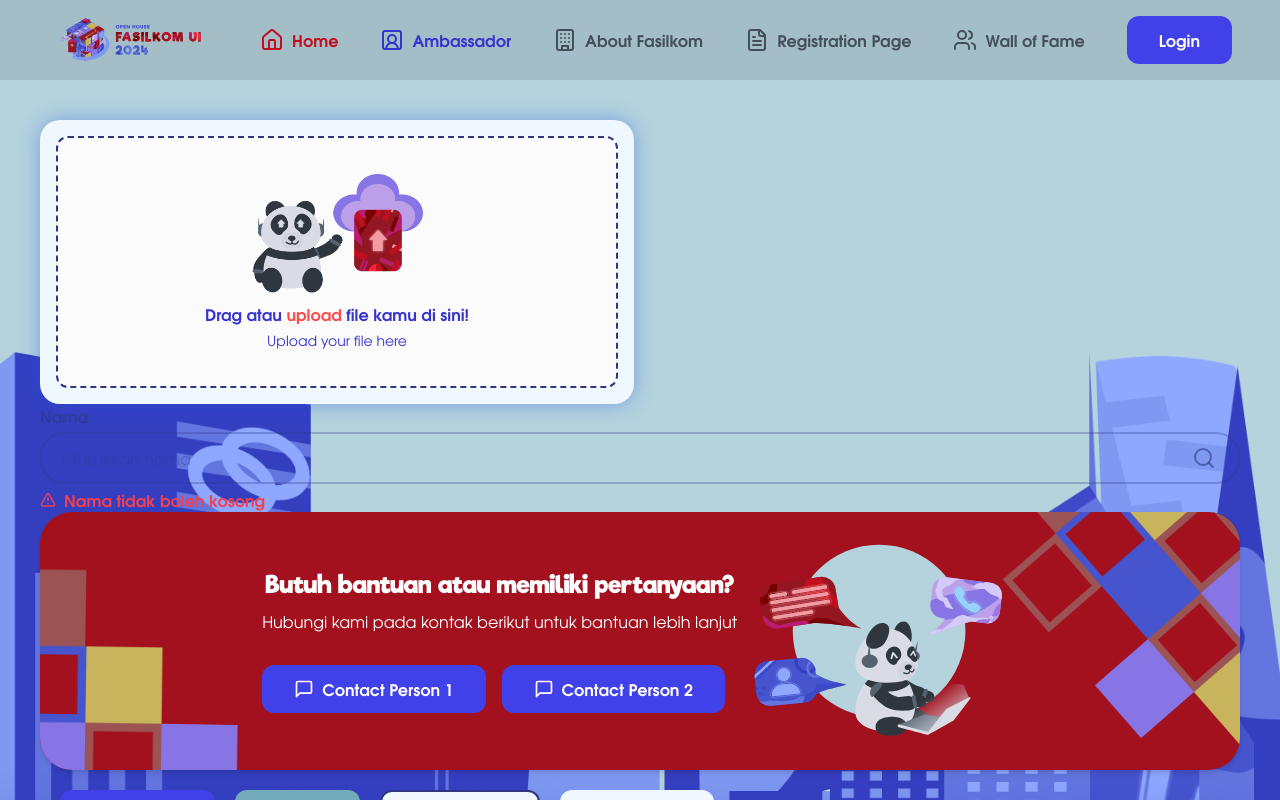
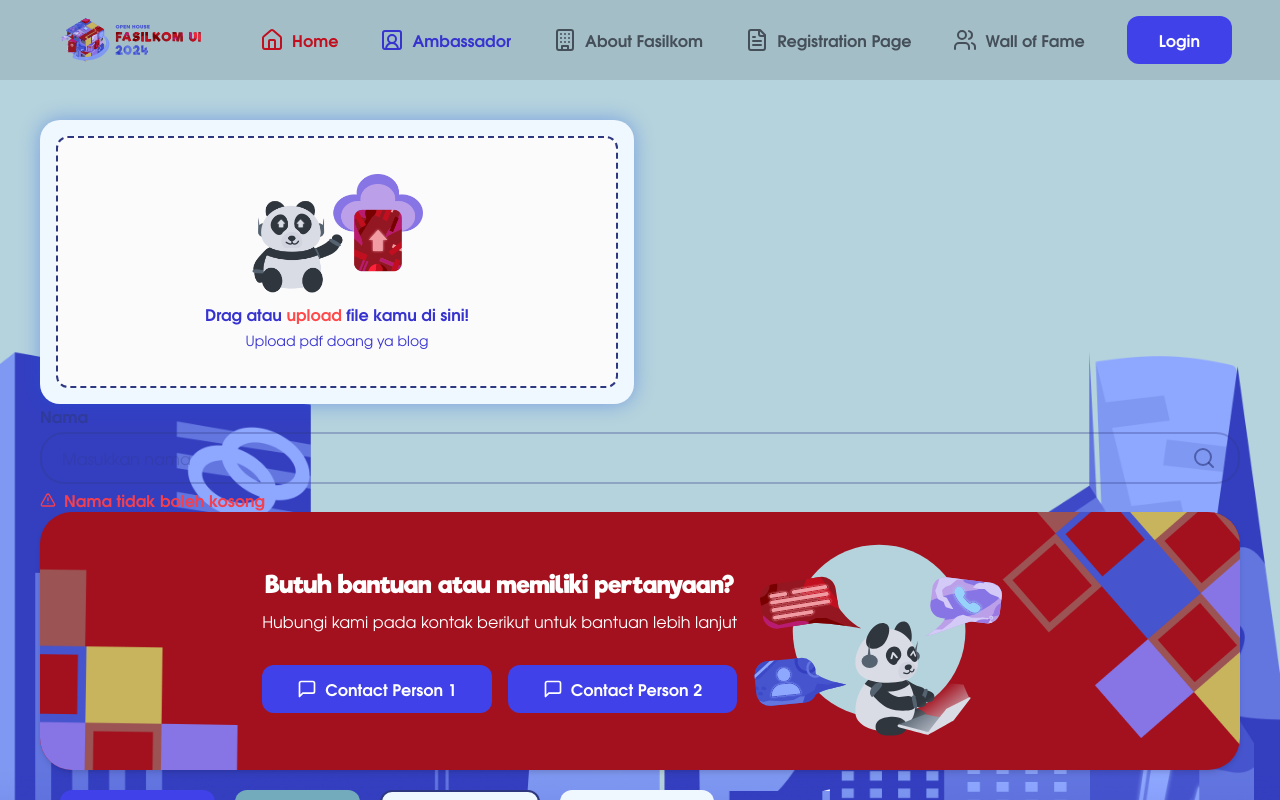
Before and after one commit to OH-Fasilkom-UI/oh24-frontend, a Next.js app: page / in a window 1280 px wide. Shown: the top 800 px of the page. Built offline with nearby package versions, Linux system fonts and the light colour scheme.

Commit message:
feat: remove footer fromlogin page

```diff
--- a/app/layout.tsx
+++ b/app/layout.tsx
@@ -1,9 +1,8 @@
+import { Navbar } from '@/components/elements/Navbar'
+import { Alerter } from '@/components/ui/Alert'
 import { Toaster } from '@/components/ui/Toast'
-import { Alerter } from '@/components/ui/Alert'
-import { Navbar } from '@/components/elements/Navbar'
-import Footer from '@/components/elements/Footer'
+import type { Metadata } from 'next'
 import localFont from 'next/font/local'
-import type { Metadata } from 'next'
 import './globals.css'
 
 const rifficFont = localFont({
@@ -74,7 +73,6 @@ export default function RootLayout({
         <main>{children}</main>
         <Toaster position="top-center" />
         <Alerter />
-        <Footer />
       </body>
     </html>
   )
--- a/app/page.tsx
+++ b/app/page.tsx
@@ -16,16 +16,18 @@ import {
 } from 'lucide-react'
 import FileInput from '@/components/ui/FileInput'
 import { useState } from 'react'
+import Footer from '@/components/elements/Footer'
 
 export default function Home() {
   const { alert } = useAlert()
   const [file, setFile] = useState<File | null>(null)
   return (
-    <main className="p-10 min-h-screen">
+    <>
+      <main className="p-10 min-h-screen z-50">
         <FileInput
           file={file}
           setFile={setFile}
-        secondaryMessage="Upload your file here"
+          secondaryMessage="Upload pdf doang ya blog"
         />
         <Input
           placeholder="Masukkan nama"
@@ -35,14 +37,14 @@ export default function Home() {
           iconPosition="right"
         />
         <ContactPerson>
-        <Button variant={'primary'} disabled={false}>
+          <Button variant={'primary'} disabled={false} className='w-full'>
             <MessageSquare size={20} /> Contact Person 1
           </Button>
-        <Button variant={'primary'} disabled={false}>
+          <Button variant={'primary'} disabled={false} className='w-full'>
             <MessageSquare size={20} /> Contact Person 2
           </Button>
         </ContactPerson>
-      <div className="flex gap-5 m-5">
+        <div className="flex gap-5 m-5 z-50">
           <Button
             onClick={() => {
               toast.success('Operation successful!')
@@ -139,5 +141,7 @@ export default function Home() {
           </Button>
         </div>
       </main>
+      <Footer />
+    </>
   )
 }
--- a/app/profile/page.tsx
+++ b/app/profile/page.tsx
@@ -1,8 +1,12 @@
 import React from 'react'
 import { ProfilePageModule } from '@/modules'
+import Footer from '@/components/elements/Footer'
 
 function page() {
-  return <ProfilePageModule />
+  return <>
+    <ProfilePageModule />
+    <Footer />
+  </>
 }
 
 export default page
```
Lines whose indentation alone changed are shown as unchanged.
